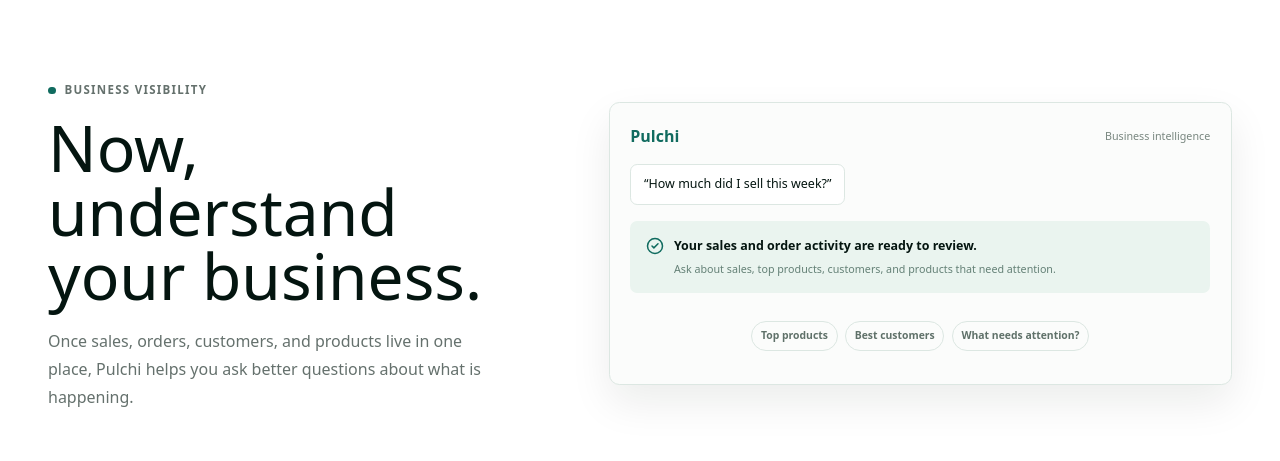
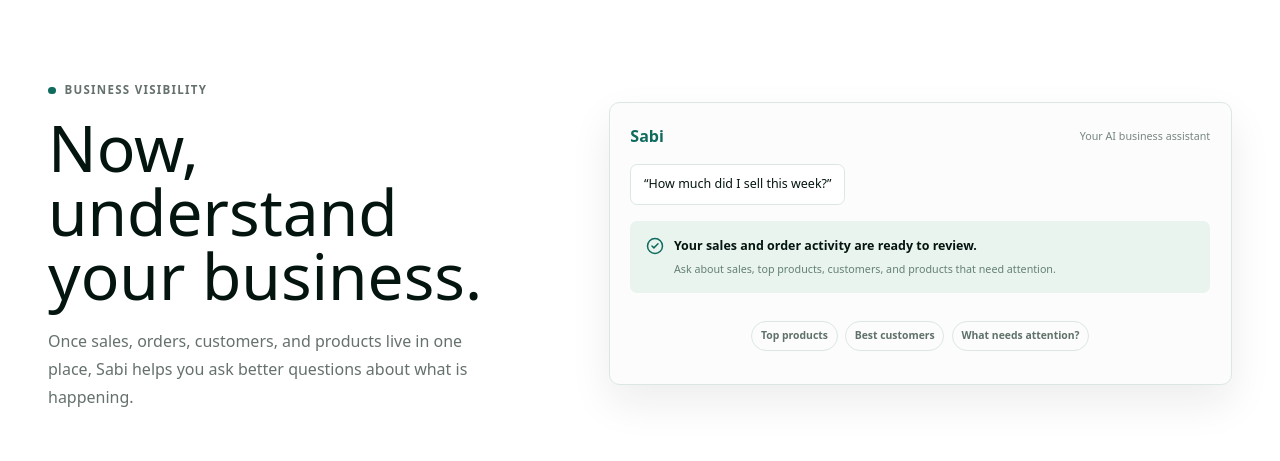
Before and after one commit to userube/pulchriflow-web, a Next.js app: page / in a window 1280 px wide. Shown: the part 4360-4821 px from the top of the page. Built offline with nearby package versions, Linux system fonts and the light colour scheme; no server answers.

Commit message:
upgrade pulchi to sabi

```diff
--- a/components/DesignProof.tsx
+++ b/components/DesignProof.tsx
@@ -64,7 +64,7 @@
 }
 
 function PulchiPreview() {
-  return <div className="pulchi-preview"><div className="pulchi-head"><span>Pulchi</span><small>Business intelligence</small></div><p>“How much did I sell this week?”</p><article><CircleCheck size={18} /><div><strong>Your sales and order activity are ready to review.</strong><small>Ask about sales, top products, customers, and products that need attention.</small></div></article><div className="pulchi-prompts"><span>Top products</span><span>Best customers</span><span>What needs attention?</span></div></div>;
+  return <div className="pulchi-preview"><div className="pulchi-head"><span>Sabi</span><small>Your AI business assistant</small></div><p>“How much did I sell this week?”</p><article><CircleCheck size={18} /><div><strong>Your sales and order activity are ready to review.</strong><small>Ask about sales, top products, customers, and products that need attention.</small></div></article><div className="pulchi-prompts"><span>Top products</span><span>Best customers</span><span>What needs attention?</span></div></div>;
 }
 
 export default function DesignProof() {
@@ -100,7 +100,7 @@
 
         <section className="story-section story-unified"><div className="marketing-container"><div className="story-intro"><p className="proof-eyebrow"><span /> ONE BUSINESS</p><h2>Different ways to sell.<br />One business underneath.</h2><p>Counter sales, payment links, and storefront orders all come back to the same customers, orders, and business record.</p></div><VisibilityPreview /></div></section>
 
-        <section className="story-section story-pulchi"><div className="marketing-container story-split"><div className="story-copy"><p className="proof-eyebrow"><span /> BUSINESS VISIBILITY</p><h2>Now, understand your business.</h2><p>Once sales, orders, customers, and products live in one place, Pulchi helps you ask better questions about what is happening.</p></div><PulchiPreview /></div></section>
+        <section className="story-section story-pulchi"><div className="marketing-container story-split"><div className="story-copy"><p className="proof-eyebrow"><span /> BUSINESS VISIBILITY</p><h2>Now, understand your business.</h2><p>Once sales, orders, customers, and products live in one place, Sabi helps you ask better questions about what is happening.</p></div><PulchiPreview /></div></section>
 
         <section className="story-section story-updates"><div className="marketing-container updates-wrap"><div className="updates-copy"><p className="proof-eyebrow"><span /> WHAT&apos;S NEW</p><h2>A product that keeps moving with your business.</h2><p>Follow new PulchriFlow tools, improvements, and practical ways to make the daily work of selling feel lighter.</p><Link href="/blog">See product updates <ArrowRight size={16} /></Link></div><div className="updates-panel"><span className="updates-date">PULCHRIFLOW JOURNAL</span><strong>Practical resources for selling with more clarity.</strong><p>Guides for payments, customer follow-up, storefronts, and daily operations.</p><Link href="/blog">Explore resources <ArrowRight size={16} /></Link></div></div></section>
 
--- a/components/LandingPage.tsx
+++ b/components/LandingPage.tsx
@@ -1,7 +1,6 @@
 import {
   ArrowRight,
   ArrowUpRight,
-  Bot,
   CheckCircle2,
   ChevronDown,
   CreditCard,
@@ -28,7 +27,7 @@
   [CreditCard, "Payments", "Paystack-ready checkout and clean manual order tracking."],
   [ReceiptText, "Invoices", "Receipts, order records, and checkout details in one place."],
   [Users, "Customers", "Turn sales into follow-up friendly customer records."],
-  [Bot, "Pulchi", "Merchant intelligence that helps you see what matters fast."]
+  [Sparkles, "Sabi", "Your AI business assistant for the work that needs attention."]
 ] as const;
 
 const stats = ["Storefront", "Checkout links", "Invoices", "Orders", "Customers"];
@@ -58,7 +57,7 @@
               <small>Commerce overview</small>
               <h3>Today&apos;s sales flow</h3>
             </div>
-            <button><Sparkles size={16} /> Ask Pulchi</button>
+            <button><Sparkles size={16} /> Ask Sabi</button>
           </div>
           <div className="pf-metric-grid">
             {[
@@ -100,7 +99,7 @@
                 </div>
               ))}
               <div className="pf-assistant-note">
-                <Bot size={17} />
+                <Sparkles size={17} />
                 <p>Your Glow Starter Kit is leading revenue this week.</p>
               </div>
             </section>
@@ -184,9 +183,9 @@
 
         <section className="pf-pulchi">
           <div>
-            <span className="pf-kicker"><Bot size={16} /> Pulchi assistant</span>
+            <span className="pf-kicker"><Sparkles size={16} /> Sabi by Pulchri</span>
             <h2>Ask what needs attention before the day runs away.</h2>
-            <p>Pulchi brings merchant intelligence into the same place you already manage products, orders, and customers.</p>
+            <p>Sabi is your AI business assistant inside PulchriFlow, helping you understand orders, customers, products, and sales from the same workspace.</p>
             <span className="pf-coming">Coming soon</span>
           </div>
           <div className="pf-chat-card">
@@ -239,7 +238,7 @@
               ["Do I need a website already?", "No. PulchriFlow gives you a shareable storefront link out of the box."],
               ["Can customers still use WhatsApp?", "Yes. WhatsApp stays part of the flow, but product details and orders become cleaner."],
               ["Can I accept online payments?", "Yes. Pro merchants can use Paystack checkout while free stores can still manage manual orders."],
-              ["Is Pulchi the whole product?", "No. Pulchi is an assistant inside a full commerce workspace."]
+              ["Is Sabi the whole product?", "No. Sabi is the intelligent business assistant inside the full PulchriFlow commerce workspace."]
             ].map(([q, a]) => (
               <details key={q}>
                 <summary>{q}<ChevronDown size={18} /></summary>
--- a/components/StoryPages.tsx
+++ b/components/StoryPages.tsx
@@ -33,7 +33,7 @@
     "Quick Sale, checkout links, invoices and receipts",
     "WhatsApp checkout and advanced order management",
     "Customer management and analytics",
-    "Pulchi business assistant and notifications",
+    "Sabi business assistant and notifications",
     "PWA access and remove PulchriFlow branding",
     "Premium store themes",
     "Paystack checkout",
```
